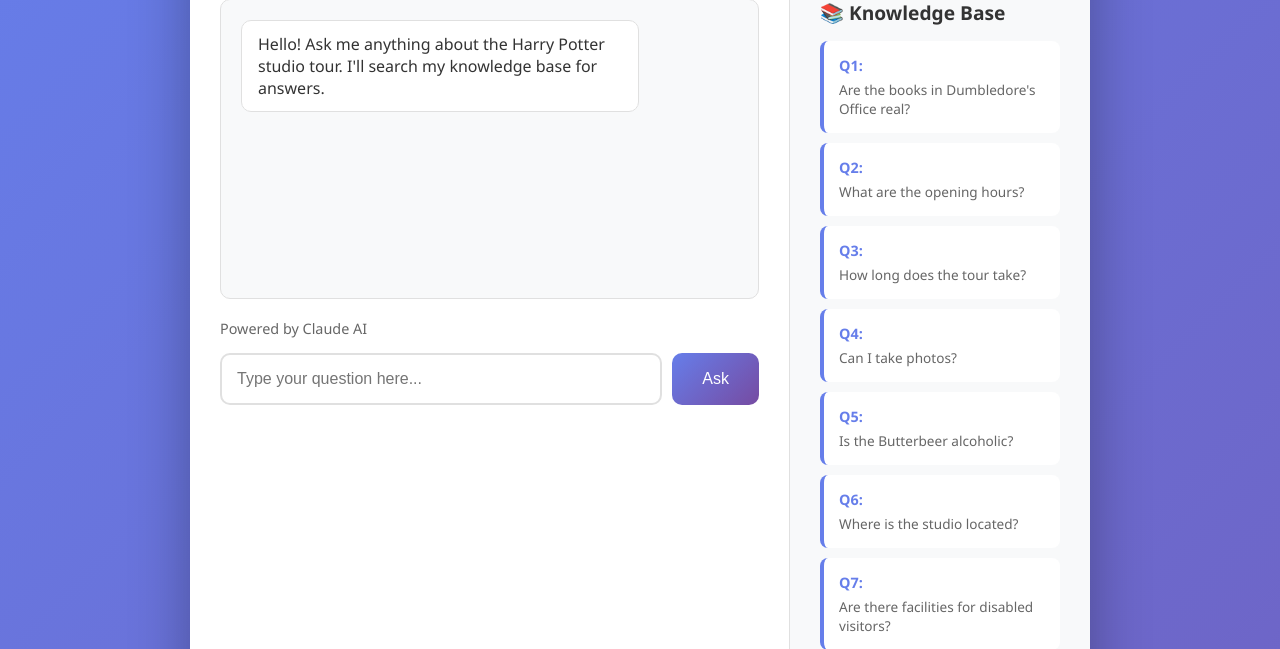
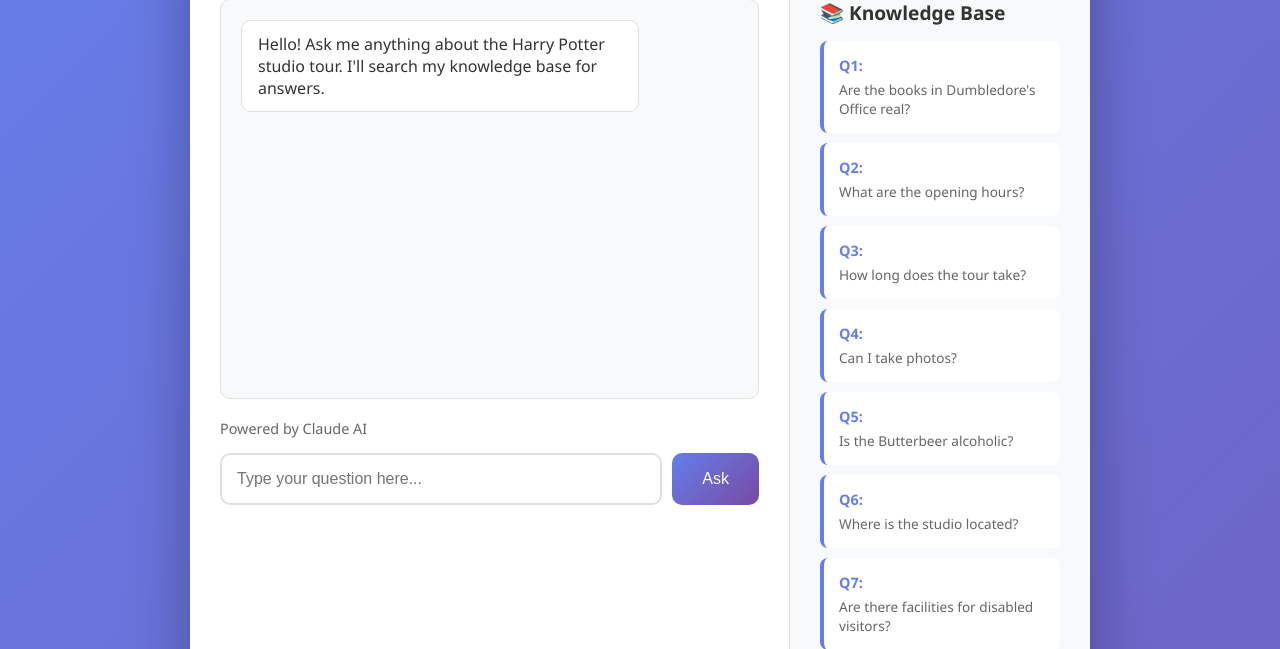
Before and after one commit to Q-D-C/Imagineear_QnA_Bot, a Flask app: page / in a window 1280 px wide. Shown: the part 183-832 px from the top of the page. Run offline with Flask 3, Linux system fonts and the light colour scheme.

Commit message:
Update style.css

```diff
--- a/static/style.css
+++ b/static/style.css
@@ -57,7 +57,8 @@ body {
 }
 
 .chat-output {
-    height: 300px;
+    height: calc(100vh - 400px);
+    min-height: 400px;
     overflow-y: auto;
     margin-bottom: 20px;
     padding: 20px;
```
